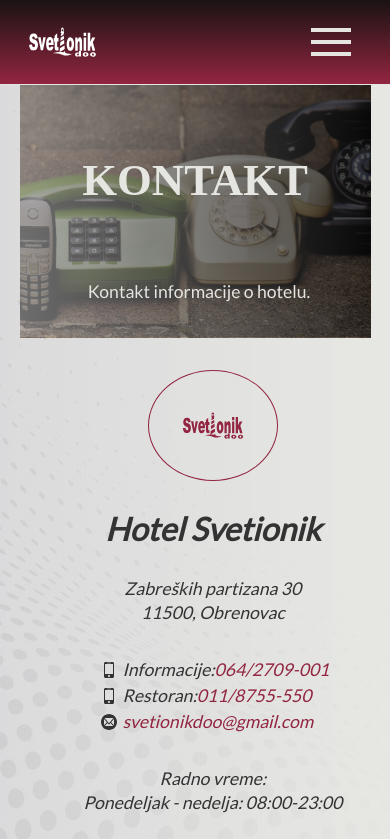
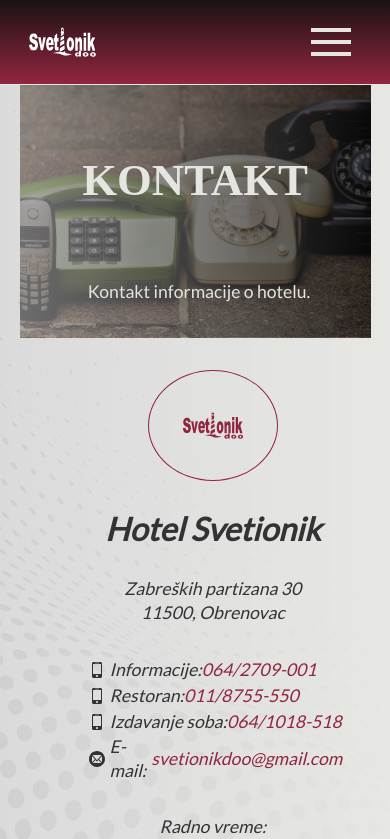
Before and after one commit to NikolaPantic/hotel-svetionik, a Next.js app: page /kontakt in a window 390 px wide. Shown: the top 839 px of the page. Built offline with nearby package versions, Linux system fonts and the light colour scheme; a web font is replaced by a local one.

Commit message:
fixed texts

```diff
--- a/components/Form/Form.jsx
+++ b/components/Form/Form.jsx
@@ -9,6 +9,8 @@ import {
   infoPhoneNumber,
   restaurantPhoneNumber,
   displayedRestaurantPhoneNumber,
+  bookingPhoneNumber,
+  displayedBookingPhoneNumber,
 } from "../../data/hotelData";
 
 const Form = ({ formVisibility, closeForm = () => {} }) => {
@@ -242,7 +244,7 @@ const Form = ({ formVisibility, closeForm = () => {} }) => {
                     phoneNumber.invalid ? "form__data--invalid-field" : null
                   }
                   id="phone"
-                  type="text"
+                  type="tel"
                   placeholder={t.placeholders.phone}
                   onChange={(e) => {
                     if (phoneNumber.invalid) {
@@ -270,7 +272,6 @@ const Form = ({ formVisibility, closeForm = () => {} }) => {
                   }
                   value={roomType.value}
                   id="room-type"
-                  type="text"
                   onChange={(e) => {
                     if (roomType.invalid) {
                       setRoomType((prevState) => ({
@@ -405,9 +406,9 @@ const Form = ({ formVisibility, closeForm = () => {} }) => {
         </div>
         <p className="form__footer">
           <strong>{t.form.text4}:</strong> {t.form.text5}
-          <a className="backlink" href={`tel:${infoPhoneNumber}`}>
+          <a className="backlink" href={`tel:${bookingPhoneNumber}`}>
             {" "}
-            {displayedInfoPhoneNumber}
+            {displayedBookingPhoneNumber}
           </a>
           .
         </p>
--- a/data/hotelData.js
+++ b/data/hotelData.js
@@ -4,4 +4,9 @@ export const displayedRestaurantPhoneNumber = "011/8755-550";
 export const infoPhoneNumber = "+381642709001";
 export const displayedInfoPhoneNumber = "064/2709-001";
 
+export const bookingPhoneNumber = "+381691018518";
+export const displayedBookingPhoneNumber = "064/1018-518";
+
 export const hotelEmailAddress = "svetionikdoo@gmail.com";
+
+export const taxId = "106391202";
--- a/layout/Footer/Footer.jsx
+++ b/layout/Footer/Footer.jsx
@@ -12,7 +12,9 @@ import {
   displayedInfoPhoneNumber,
   restaurantPhoneNumber,
   displayedRestaurantPhoneNumber,
-  ema,
+  bookingPhoneNumber,
+  displayedBookingPhoneNumber,
+  taxId,
   hotelEmailAddress,
 } from "../../data/hotelData";
 
@@ -27,7 +29,9 @@ const Footer = () => {
           <p>Hotel Svetionik D.O.O.</p>
           <p>Zabreških Partizana 30</p>
           <p>11500, Obrenovac</p>
-          <p>{t.common.taxID}:20591161</p>
+          <p>
+            {t.common.taxID}:{taxId}
+          </p>
         </FooterSection>
         <FooterSection footerSectionHeading={t.common.services}>
           <TranslatedLink className="clickable-link" href="/usluge/sobe">
@@ -95,6 +99,12 @@ const Footer = () => {
             </a>
           </p>
           <p>
+            {t.common.roomsBooking}:{" "}
+            <a className="clickable-link" href={`tel:${bookingPhoneNumber}`}>
+              {displayedBookingPhoneNumber}
+            </a>
+          </p>
+          <p>
             E-mail:{" "}
             <a className="clickable-link" href={`mailto:${hotelEmailAddress}`}>
               {hotelEmailAddress}
--- a/locales/en.js
+++ b/locales/en.js
@@ -104,7 +104,7 @@ const en = {
       text1:
         "The hotel is located in Obrenovac, 30 km from Belgrade, on the very bank of the river.",
       text2:
-        "With its 15 rooms, a restaurant and 2 wedding halls, it is an ideal place for any occasion: escape from everyday life, marking an important date, business meetings, celebrations...",
+        "With its 15 accomodation units, a restaurant and 2 wedding halls, it is an ideal place for any occasion: escape from everyday life, marking an important date, business meetings, celebrations...",
       text3:
         "There is also a children's playground in front of the hotel, intended for our youngest guests.",
       text4: "Visit us and see for yourself our quality.",
@@ -234,8 +234,9 @@ const en = {
     },
     rooms: {
       subheading1:
-        "We have a total accommodation capacity of 15 rooms: 6 standard rooms, 7 rooms with an extra bed and 2 superior apartments with jacuzzi. All rooms have a mini bar, LCD TV with domestic and foreign channels, air conditioning and hair dryer.",
-      subheading2: "Check-in is from 12:00, check-out is until 10:00.",
+        "We have a total accommodation capacity of 15 accommodation units: 6 standard rooms, 7 rooms with an extra bed and 2 superior suites with a jacuzzi. All rooms have a mini bar, LCD TV with domestic and foreign channels, air conditioning and a hairdryer.",
+      subheading2:
+        "Reception hours are from 08:00 to 23:00, the arrival of guests between 23:00 and 08:00 is possible only with a previously confirmed reservation. Check-in is from 12:00, check-out is until 10:00.",
       text1:
         "Bright and comfortable room for 1-2 people. For a perfect rest and peaceful sleep.",
       text2:
@@ -318,7 +319,7 @@ const en = {
     rooms: {
       title: "Rooms | Hotel Svetionik Obrenovac",
       description:
-        "Accommodation capacity of 15 rooms: 6 standard, 7 with an extra bed and 2 superior suites with jacuzzi. Rooms are comfortable and bright with new furniture.",
+        "Accommodation capacity of 15 accomodation units: 6 standard, 7 with an extra bed and 2 superior suites with jacuzzi. Rooms are comfortable and bright with new furniture.",
     },
     standardRoom: {
       title: "Standard room",
--- a/locales/sr.js
+++ b/locales/sr.js
@@ -102,7 +102,7 @@ const sr = {
       text1:
         "Hotel Svetionik se nalazi u Obrenovcu, 30 km od Beograda, na samoj obali reke Save.",
       text2:
-        "Sa svojih 15 soba, restoranom i 2 sale za proslave, idealno je mesto za svaku priliku: beg od svakodnevnice, obeležavanje važnog datuma, poslovne sastanke, proslave...",
+        "Sa svojih 15 smeštajnih jedinica, restoranom i 2 sale za proslave, idealno je mesto za svaku priliku: beg od svakodnevnice, obeležavanje važnog datuma, poslovne sastanke, proslave...",
       text3:
         "Ispred hotela se nalazi i dečije igralište, namenjeno našim najmlađim gostima.",
       text4: "Posetite nas i uverite se u naš kvalitet.",
@@ -229,8 +229,9 @@ const sr = {
     },
     rooms: {
       subheading1:
-        "Raspolažemo sa ukupnim kapacitetom smeštaja od 15 soba: 6 standardnih soba, 7 soba sa pomoćnim ležajem i 2 superior apartmana sa đakuzijem. Sve sobe poseduju mini bar, LCD TV sa domacim i stranim kanalima, klimu i fen.",
-      subheading2: "Prijava boravka je od 12:00, odjava do 10:00.",
+        "Raspolažemo sa ukupnim kapacitetom smeštaja od 15 smeštajnih jedinica: 6 standardnih soba, 7 soba sa pomoćnim ležajem i 2 superior apartmana sa đakuzijem. Sve sobe poseduju mini bar, LCD TV sa domacim i stranim kanalima, klimu i fen.",
+      subheading2:
+        "Radno vreme recepcije je od 08:00 do 23:00, dolazak gostiju od 23:00 do 08:00 je moguć samo uz prethodno potvrđenu rezervaciju. Prijava boravka je od 12:00, odjava do 10:00.",
       text1:
         "Svetla i udobna soba kapaciteta 1-2 osobe. Za savršen odmor i miran san.",
       text2:
@@ -312,7 +313,7 @@ const sr = {
     rooms: {
       title: "Sobe | Hotel Svetionik Obrenovac",
       description:
-        " Smeštajni kapacitet od 15 soba: 6 standardnih, 7 sa pomoćnim ležajem i 2 superior apartmana sa đakuzijem. Sobe su udobne i svetle sa novim nameštajem.",
+        " Smeštajni kapacitet od 15 smeštajnih jedinica: 6 standardnih, 7 sa pomoćnim ležajem i 2 superior apartmana sa đakuzijem. Sobe su udobne i svetle sa novim nameštajem.",
     },
     standardRoom: {
       title: "Standardna soba",
--- a/pages/kontakt/index.js
+++ b/pages/kontakt/index.js
@@ -19,6 +19,8 @@ import {
   restaurantPhoneNumber,
   displayedRestaurantPhoneNumber,
   hotelEmailAddress,
+  displayedBookingPhoneNumber,
+  bookingPhoneNumber,
 } from "../../data/hotelData";
 
 const Contact = () => {
@@ -73,7 +75,14 @@ const Contact = () => {
                   </a>
                 </span>
                 <span className="pagecontact__address--card">
-                  <Image src={mailIcon} alt="mail icon" />{" "}
+                  <Image src={mobileIcon} alt="mobile icon" />{" "}
+                  {t.common.roomsBooking}:{" "}
+                  <a className="backlink" href={`tel:${bookingPhoneNumber}`}>
+                    {displayedBookingPhoneNumber}
+                  </a>
+                </span>
+                <span className="pagecontact__address--card">
+                  <Image src={mailIcon} alt="mail icon" /> E-mail:
                   <a className="backlink" href={`mailto:${hotelEmailAddress}`}>
                     {hotelEmailAddress}
                   </a>
--- a/styles/components/_carousel.scss
+++ b/styles/components/_carousel.scss
@@ -4,6 +4,12 @@
   width: 100%;
   font-size: 1.5rem;
   line-height: normal;
+
+  @media only screen and (max-width: 768px) {
+    .control-dots {
+      display: none;
+    }
+  }
 
   &__item {
     height: 80vh;
@@ -14,6 +20,10 @@
     display: flex;
     align-items: center;
     justify-content: center;
+
+    @media only screen and (max-width: 768px) {
+      height: 50vh;
+    }
 
     &--text {
       height: 50%;
@@ -27,7 +37,7 @@
       animation: showUp 3s;
 
       @media only screen and (max-width: 768px) {
-        height: 70%;
+        height: 100%;
         background-color: rgba($color-primary, 0.4);
       }
 
```
